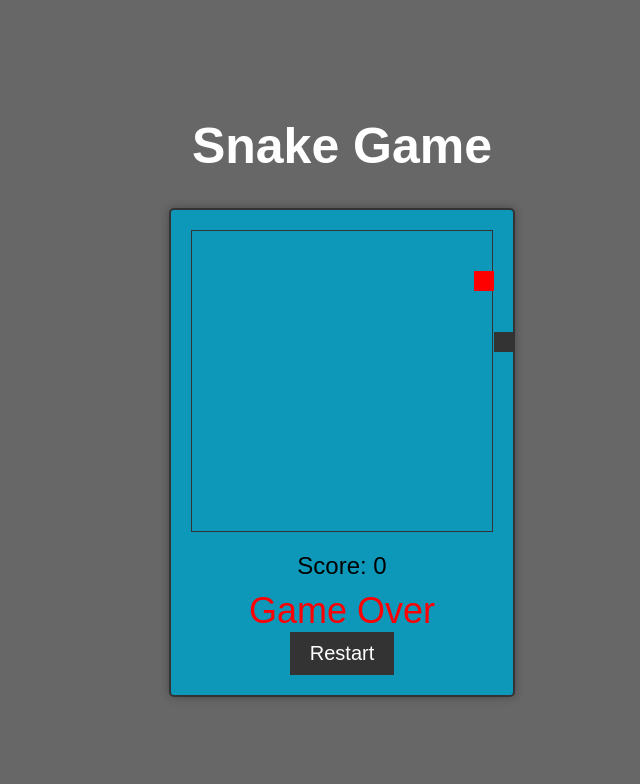
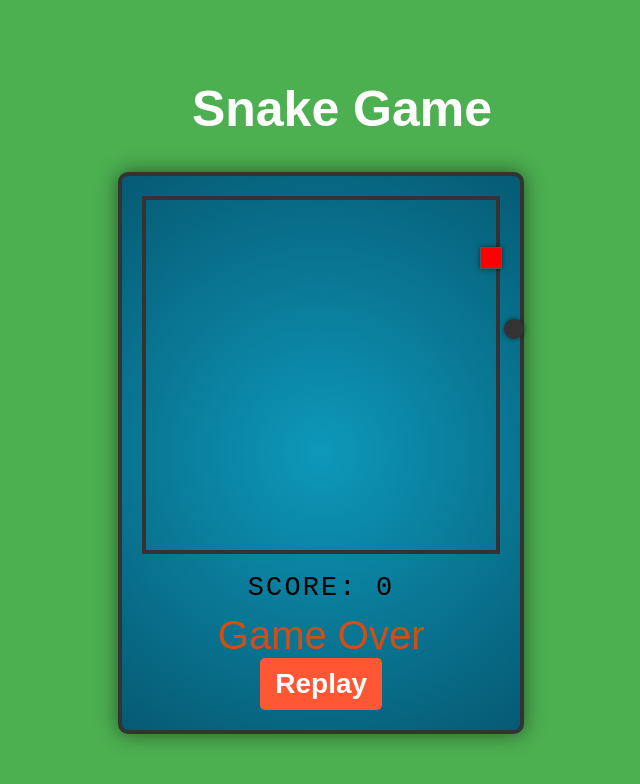
Before and after one commit to panditsamik/Snake-Game, a plain HTML site: page index.html in a window 1280 px wide. Shown: the whole page, without its empty margins (298-938 px from the left). Drawn offline with Linux system fonts and the light colour scheme.

Commit message:
made new changes

```diff
--- a/index.html
+++ b/index.html
@@ -13,7 +13,7 @@
         <div id="game-board"></div>
         <div id="score">Score: 0</div>
         <div id="game-over">Game Over</div>
-        <button id="restart-button">Restart</button>
+        <button id="replay-button">Replay</button>
     </div>
   </div>
 
--- a/script.js
+++ b/script.js
@@ -11,7 +11,7 @@ document.addEventListener("DOMContentLoaded", () => {
 
   const scoreDisplay = document.getElementById("score");
   const gameOverMessage = document.getElementById("game-over");
-  const restartButton = document.getElementById("restart-button");
+  const replayButton = document.getElementById("replay-button");
 
   function getRandomPosition() {
       const x = Math.floor(Math.random() * gridSize);
@@ -104,7 +104,7 @@ document.addEventListener("DOMContentLoaded", () => {
       score = 0;
       scoreDisplay.textContent = "Score: " + score;
       gameOverMessage.style.display = "none";
-      restartButton.style.display = "none";
+      replayButton.style.display = "none";
   }
 
   function startGame() {
@@ -122,15 +122,26 @@ document.addEventListener("DOMContentLoaded", () => {
   }
 
   function gameOver() {
-      clearInterval(gameInterval);
-      gameOverMessage.style.display = "block";
-      restartButton.style.display = "block";
+    clearInterval(gameInterval);
+    gameOverMessage.textContent = "Game Over"; // Set the message to "Game Over"
+    gameOverMessage.style.display = "block";
+    replayButton.style.display = "block";
   }
 
-  restartButton.addEventListener("click", () => {
-      resetGame();
-      startGame();
-  });
+//   replayButton.addEventListener("click", () => {
+//       resetGame();
+//       startGame();
+//   });
+
+  replayButton.addEventListener("click", () => {
+    replayButton.style.display = "none";
+    gameOverMessage.textContent = "Starting...";
+    setTimeout(() => {
+        resetGame();
+        startGame();
+    }, 2000);
+});
+
 
   startGame();
 
--- a/style.css
+++ b/style.css
@@ -1,6 +1,6 @@
 body {
   font-family: Arial, sans-serif;
-  background-color: rgba(0, 0, 0, 0.596);
+  background-color: #4CAF50; /* Change the background color to a green shade. */
   margin: 0;
   display: flex;
   justify-content: center;
@@ -15,32 +15,42 @@ h1 {
 }
 
 #game-container {
-  background-color: #0d98ba; /* Change the background color to a suitable color */
-  border: 2px solid #333;
-  border-radius: 5px;
-  box-shadow: 0 0 10px rgba(0, 0, 0, 0.3);
+  background-color: #0d98ba; /* Teal-like color. */
+  border: 4px solid #333; /* Increased border thickness. */
+  border-radius: 10px; /* Rounded corners. */
+  box-shadow: 0 0 20px rgba(0, 0, 0, 0.5); /* Stronger shadow. */
   display: flex;
   flex-direction: column;
   align-items: center;
   padding: 20px;
   margin-bottom: 20px;
+  width: 400px; /* Increased width for flexibility. */
+  max-width: 80%; /* Maximum width for responsiveness. */
+
+  /* Gaming-style background gradient */
+  background-image: radial-gradient(circle, #0d98ba 0%, #065a73 100%);
 }
 
 
-
 #game-board {
-  width: 300px;
-  height: 300px;
-  border: 1px solid #333;
+  width: 350px; /* Increased game board size. */
+  height: 350px;
+  border: 4px solid #333; /* Slightly thicker border with a dark color. */
+  margin: 0 auto; /* Center the game board horizontally within the container. */
   position: relative;
   margin-bottom: 20px;
 }
+
+
 
 .snake-segment {
   width: 20px;
   height: 20px;
   background-color: #333;
   position: absolute;
+  z-index: 1;
+  border-radius: 50%; /* Round the corners to give a circular appearance. */
+  box-shadow: 0 0 5px rgba(0, 0, 0, 0.5); /* Add a subtle shadow for depth. */
 }
 
 .food {
@@ -48,25 +58,66 @@ h1 {
   height: 20px;
   background-color: red;
   position: absolute;
+  z-index: 2;
+  border: 1px solid #555; /* Add a border to the food for a square shape. */
+  box-shadow: 0 0 5px rgba(0, 0, 0, 0.5); /* Add a subtle shadow for depth. */
 }
 
+
 #score {
-  font-size: 24px;
+  font-size: 25px; /* Increased font size for impact. */
+  font-family: 'Courier New', monospace; /* Use a monospace font for a retro feel. */
+  text-transform: uppercase; /* Convert score text to uppercase. */
+  letter-spacing: 2px; /* Add some letter spacing for clarity. */
   margin-bottom: 10px;
+  animation: scaleScore 0.3s ease-in-out infinite alternate; /* Add a subtle scaling animation. */
 }
 
-#game-over {
-  font-size: 36px;
-  color: red;
-  display: none;
+@keyframes scaleScore {
+  0% {
+    transform: scale(1); /* Normal size */
+  }
+  100% {
+    transform: scale(1.1); /* Slightly larger size */
+  }
 }
 
-#restart-button {
-  background-color: #333;
+
+
+#game-over {
+  font-size: 40px; /* Larger font size for more impact. */
+  color: #ea4a06; /* Eye-catching color (you can adjust the color code as needed). */
+  display: none;
+  animation: blink 1s infinite alternate; /* Blinking animation */
+}
+
+@keyframes blink {
+  0% {
+    opacity: 1; /* Fully visible */
+  }
+  100% {
+    opacity: 0; /* Completely invisible */
+  }
+}
+
+
+
+
+#replay-button {
+  background-color: #ff5733; /* Original button background color. */
   color: #fff;
   border: none;
-  padding: 10px 20px;
-  font-size: 20px;
+  padding: 10px 15px; /* Slightly increased padding for better clickability. */
+  font-size: 28px; /* Slightly larger font size. */
+  font-weight: bold; /* Add some boldness to the text. */
   cursor: pointer;
-  display: none;
+  display: block;
+  border-radius: 5px; /* Rounded corners. */
+  transition: background-color 0.3s, transform 0.2s; /* Smooth color and scale transition. */
+  outline: none; /* Remove the default focus outline. */
 }
+
+#replay-button:hover {
+  background-color: #12be12; /* Hover color change. */
+  transform: scale(1.05); /* Slightly scale up on hover for a button effect. */
+}
```
